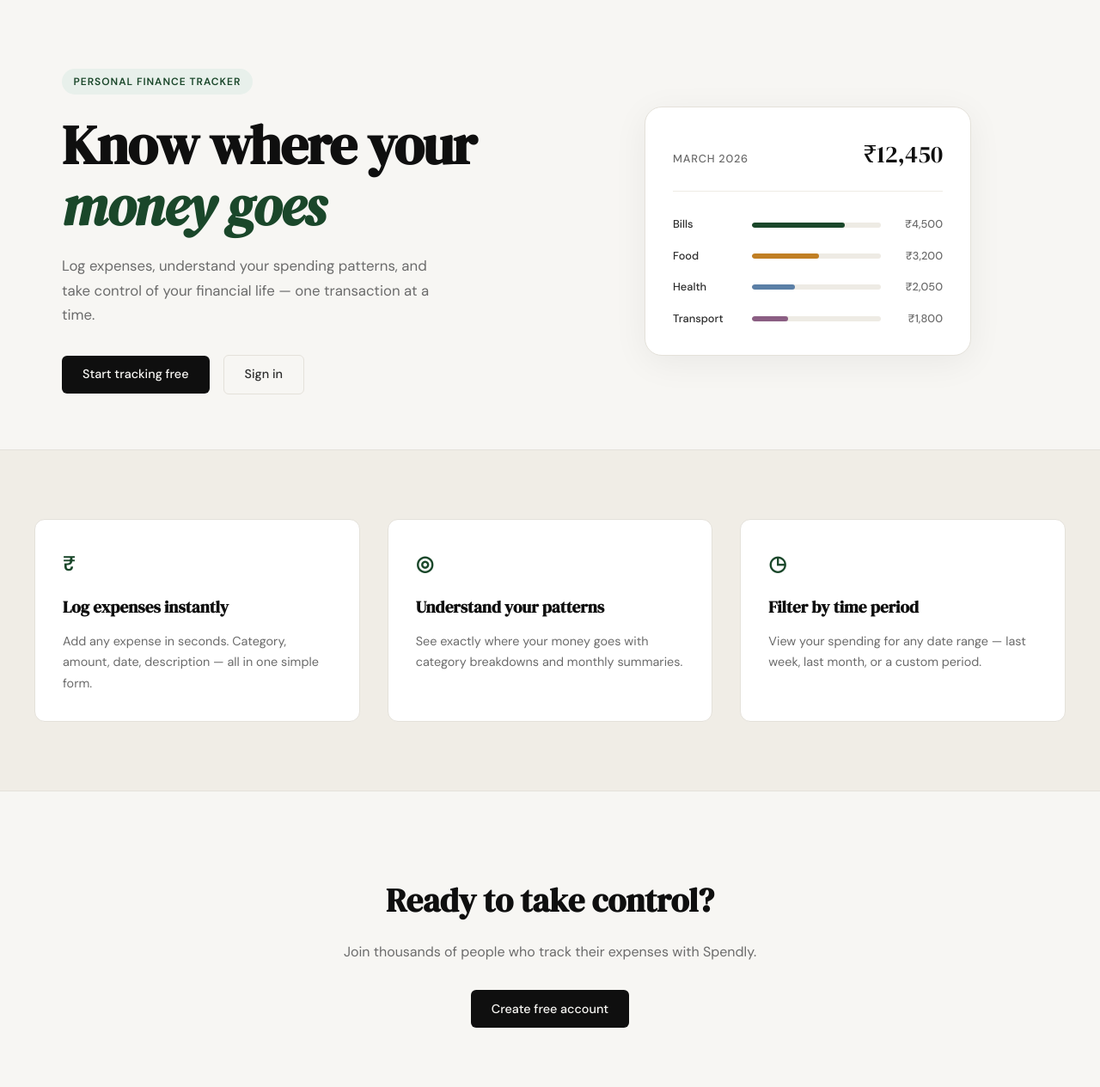
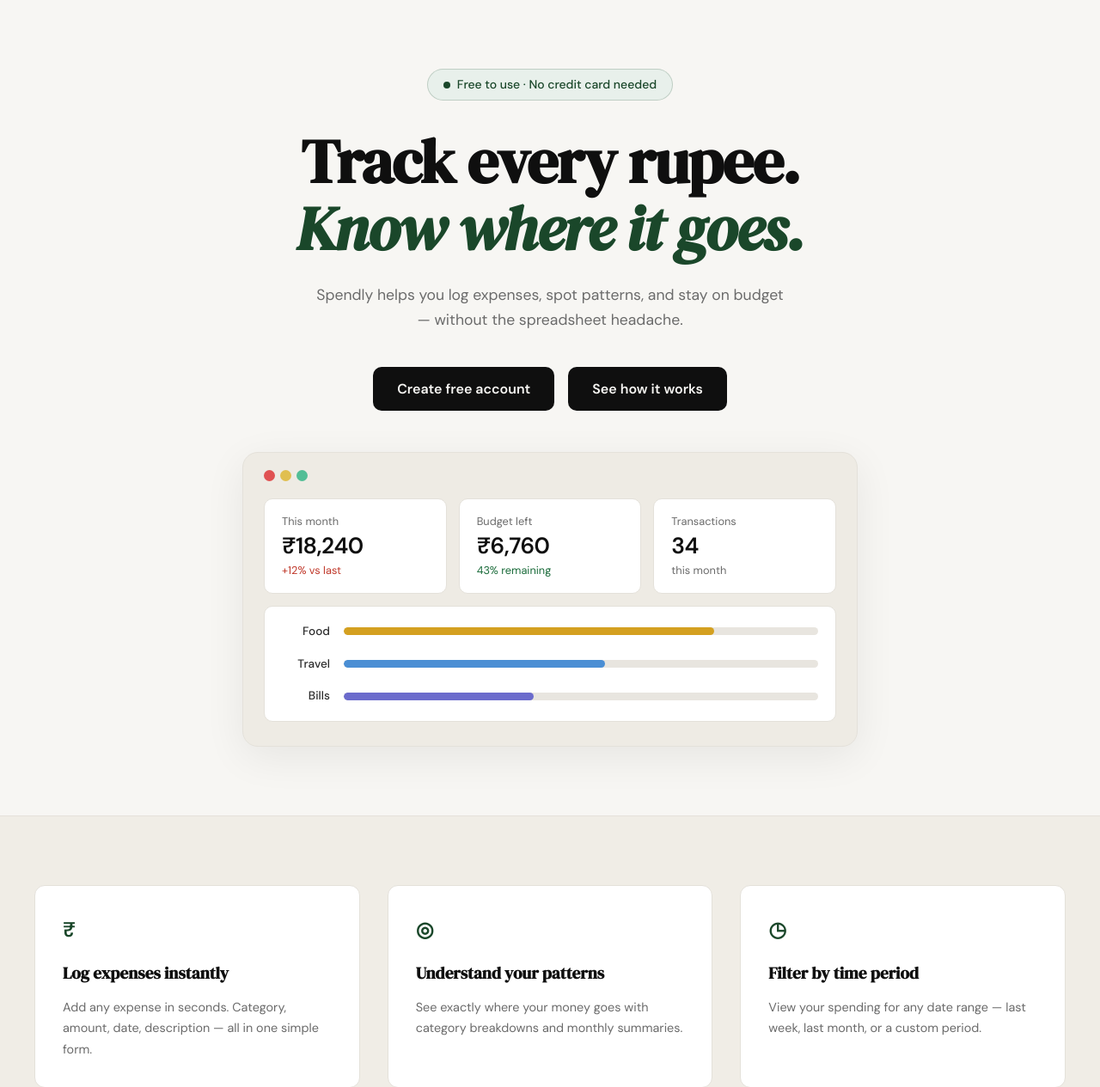
Before and after one commit to vish3101/PausePocket, a Flask app: page / in a window 1280 px wide. Shown: the part 61-1326 px from the top of the page at 86% size. Run offline with Flask 3, Linux system fonts and the light colour scheme.

Commit message:
Chnaging the design

```diff
--- a/app.py
+++ b/app.py
@@ -31,6 +31,11 @@
     return render_template("terms.html")
 
 
+@app.route("/privacy")
+def privacy():
+    return render_template("privacy.html")
+
+
 @app.route("/logout")
 def logout():
     return "Logout — coming in Step 3"
--- /dev/null
+++ b/static/css/landing.css
@@ -0,0 +1,196 @@
+/* Hero — centered single-column override */
+.hero {
+    display: block;
+    padding: 5rem 2rem 5rem;
+    max-width: 780px;
+    margin: 0 auto;
+    text-align: center;
+}
+
+.hero-content {
+    margin-bottom: 3rem;
+}
+
+/* Badge */
+.hero-badge {
+    display: inline-flex;
+    align-items: center;
+    gap: 0.5rem;
+    background: var(--accent-light);
+    color: var(--accent);
+    font-size: 0.875rem;
+    font-weight: 500;
+    letter-spacing: 0;
+    text-transform: none;
+    padding: 0.4rem 1.1rem;
+    border-radius: 999px;
+    border: 1px solid rgba(26, 71, 42, 0.2);
+    margin-bottom: 2rem;
+}
+
+.hero-badge-dot {
+    width: 8px;
+    height: 8px;
+    border-radius: 50%;
+    background: var(--accent);
+    flex-shrink: 0;
+}
+
+/* Title */
+.hero-title {
+    font-size: clamp(2.8rem, 6vw, 4.5rem);
+    line-height: 1.08;
+    color: var(--ink);
+    margin-bottom: 1.5rem;
+}
+
+.hero-title em {
+    font-style: italic;
+    color: var(--accent);
+}
+
+/* Subtitle */
+.hero-subtitle {
+    font-size: 1.1rem;
+    color: var(--ink-muted);
+    line-height: 1.65;
+    max-width: 560px;
+    margin: 0 auto 2.5rem;
+}
+
+/* CTA buttons */
+.hero-actions {
+    justify-content: center;
+    gap: 1rem;
+}
+
+.hero-btn {
+    background: var(--ink) !important;
+    color: var(--paper) !important;
+    padding: 0.8rem 1.75rem !important;
+    border-radius: 10px !important;
+    font-size: 1rem !important;
+    font-weight: 600 !important;
+    border: none !important;
+    transition: background 0.2s !important;
+}
+
+.hero-btn:hover {
+    background: var(--accent) !important;
+}
+
+/* ------------------------------------------------------------------ */
+/* Dashboard mockup                                                     */
+/* ------------------------------------------------------------------ */
+
+.hero-dashboard {
+    background: #eeebe4;
+    border-radius: 18px;
+    padding: 1.25rem 1.5rem 1.75rem;
+    border: 1px solid var(--border);
+    box-shadow: 0 12px 48px rgba(0, 0, 0, 0.07);
+    text-align: left;
+}
+
+/* macOS traffic lights */
+.dash-chrome {
+    display: flex;
+    gap: 6px;
+    margin-bottom: 1.25rem;
+}
+
+.dash-dot {
+    width: 13px;
+    height: 13px;
+    border-radius: 50%;
+    display: inline-block;
+}
+
+.dash-dot--red    { background: #e05252; }
+.dash-dot--yellow { background: #e0bf50; }
+.dash-dot--green  { background: #52be96; }
+
+/* Stat cards */
+.dash-stats {
+    display: grid;
+    grid-template-columns: repeat(3, 1fr);
+    gap: 0.875rem;
+    margin-bottom: 0.875rem;
+}
+
+.dash-stat {
+    background: #ffffff;
+    border: 1px solid var(--border);
+    border-radius: 10px;
+    padding: 1rem 1.25rem;
+    display: flex;
+    flex-direction: column;
+    gap: 0.15rem;
+}
+
+.dash-stat-label {
+    font-size: 0.8rem;
+    color: var(--ink-muted);
+}
+
+.dash-stat-value {
+    font-size: 1.65rem;
+    font-weight: 600;
+    color: var(--ink);
+    letter-spacing: -0.02em;
+    line-height: 1.2;
+}
+
+.dash-stat-meta {
+    font-size: 0.8rem;
+    color: var(--ink-muted);
+}
+
+.dash-stat-meta--red   { color: #c0392b; }
+.dash-stat-meta--green { color: #1a6b3a; }
+
+/* Category bars */
+.dash-bars {
+    background: #ffffff;
+    border: 1px solid var(--border);
+    border-radius: 10px;
+    padding: 1.1rem 1.25rem;
+    display: flex;
+    flex-direction: column;
+    gap: 1rem;
+}
+
+.dash-bar-row {
+    display: grid;
+    grid-template-columns: 56px 1fr;
+    align-items: center;
+    gap: 1rem;
+}
+
+.dash-bar-label {
+    font-size: 0.85rem;
+    color: var(--ink-soft);
+    font-weight: 500;
+    text-align: right;
+}
+
+.dash-bar-track {
+    height: 9px;
+    background: #e8e5df;
+    border-radius: 999px;
+    overflow: hidden;
+}
+
+.dash-bar {
+    height: 100%;
+    border-radius: 999px;
+}
+
+.dash-bar--amber  { background: #d4a020; }
+.dash-bar--blue   { background: #4a8ed4; }
+.dash-bar--purple { background: #6b6bcc; }
+
+@media (max-width: 600px) {
+    .hero { padding: 3rem 1rem 3rem; }
+    .dash-stats { grid-template-columns: 1fr; }
+}
--- a/templates/base.html
+++ b/templates/base.html
@@ -35,7 +35,7 @@
             <span class="footer-name">Pause Pocket</span>
             <p class="footer-copy">Track every rupee. Own your finances.</p>
             <a href="/terms">Terms and Conditions</a>
-            <a href="#">Privacy Policy</a>
+            <a href="/privacy">Privacy Policy</a>
         </div>
     </footer>
 
--- a/templates/landing.html
+++ b/templates/landing.html
@@ -2,60 +2,66 @@
 
 {% block title %}Spendly — Track Every Rupee{% endblock %}
 
+{% block head %}
+<link rel="stylesheet" href="{{ url_for('static', filename='css/landing.css') }}">
+{% endblock %}
+
 {% block content %}
 
 <section class="hero">
-    <div class="hero-inner">
-        <div class="hero-badge">Personal Finance Tracker</div>
+    <div class="hero-content">
+        <div class="hero-badge">
+            <span class="hero-badge-dot"></span>
+            Free to use · No credit card needed
+        </div>
         <h1 class="hero-title">
-            Know where your<br>
-            <em>money goes</em>
+            Track every rupee.<br>
+            <em>Know where it goes.</em>
         </h1>
         <p class="hero-subtitle">
-            Log expenses, understand your spending patterns,
-            and take control of your financial life —
-            one transaction at a time.
+            Spendly helps you log expenses, spot patterns, and stay
+            on budget — without the spreadsheet headache.
         </p>
         <div class="hero-actions">
-            <a href="{{ url_for('register') }}" class="btn-primary">Start tracking free</a>
-            <a href="{{ url_for('login') }}" class="btn-ghost">Sign in</a>
+            <a href="{{ url_for('register') }}" class="btn-primary hero-btn">Create free account</a>
+            <a href="{{ url_for('login') }}" class="btn-primary hero-btn">See how it works</a>
         </div>
     </div>
-    <div class="hero-visual">
-        <div class="mock-card">
-            <div class="mock-card-header">
-                <span class="mock-label">March 2026</span>
-                <span class="mock-total">₹12,450</span>
+    <div class="hero-dashboard">
+        <div class="dash-chrome">
+            <span class="dash-dot dash-dot--red"></span>
+            <span class="dash-dot dash-dot--yellow"></span>
+            <span class="dash-dot dash-dot--green"></span>
         </div>
-            <div class="mock-bars">
-                <div class="mock-bar-row">
-                    <span class="mock-cat">Bills</span>
-                    <div class="mock-bar-track">
-                        <div class="mock-bar" style="width: 72%"></div>
+        <div class="dash-stats">
+            <div class="dash-stat">
+                <span class="dash-stat-label">This month</span>
+                <span class="dash-stat-value">₹18,240</span>
+                <span class="dash-stat-meta dash-stat-meta--red">+12% vs last</span>
             </div>
-                    <span class="mock-amt">₹4,500</span>
+            <div class="dash-stat">
+                <span class="dash-stat-label">Budget left</span>
+                <span class="dash-stat-value">₹6,760</span>
+                <span class="dash-stat-meta dash-stat-meta--green">43% remaining</span>
             </div>
-                <div class="mock-bar-row">
-                    <span class="mock-cat">Food</span>
-                    <div class="mock-bar-track">
-                        <div class="mock-bar mock-bar-2" style="width: 52%"></div>
+            <div class="dash-stat">
+                <span class="dash-stat-label">Transactions</span>
+                <span class="dash-stat-value">34</span>
+                <span class="dash-stat-meta">this month</span>
             </div>
-                    <span class="mock-amt">₹3,200</span>
         </div>
-                <div class="mock-bar-row">
-                    <span class="mock-cat">Health</span>
-                    <div class="mock-bar-track">
-                        <div class="mock-bar mock-bar-3" style="width: 33%"></div>
+        <div class="dash-bars">
+            <div class="dash-bar-row">
+                <span class="dash-bar-label">Food</span>
+                <div class="dash-bar-track"><div class="dash-bar dash-bar--amber" style="width:78%"></div></div>
             </div>
-                    <span class="mock-amt">₹2,050</span>
+            <div class="dash-bar-row">
+                <span class="dash-bar-label">Travel</span>
+                <div class="dash-bar-track"><div class="dash-bar dash-bar--blue" style="width:55%"></div></div>
             </div>
-                <div class="mock-bar-row">
-                    <span class="mock-cat">Transport</span>
-                    <div class="mock-bar-track">
-                        <div class="mock-bar mock-bar-4" style="width: 28%"></div>
-                    </div>
-                    <span class="mock-amt">₹1,800</span>
-                </div>
+            <div class="dash-bar-row">
+                <span class="dash-bar-label">Bills</span>
+                <div class="dash-bar-track"><div class="dash-bar dash-bar--purple" style="width:40%"></div></div>
             </div>
         </div>
     </div>
```
Also changed, not shown: templates/privacy.html (added, +116 -0 lines). Lines whose indentation alone changed are shown as unchanged.
